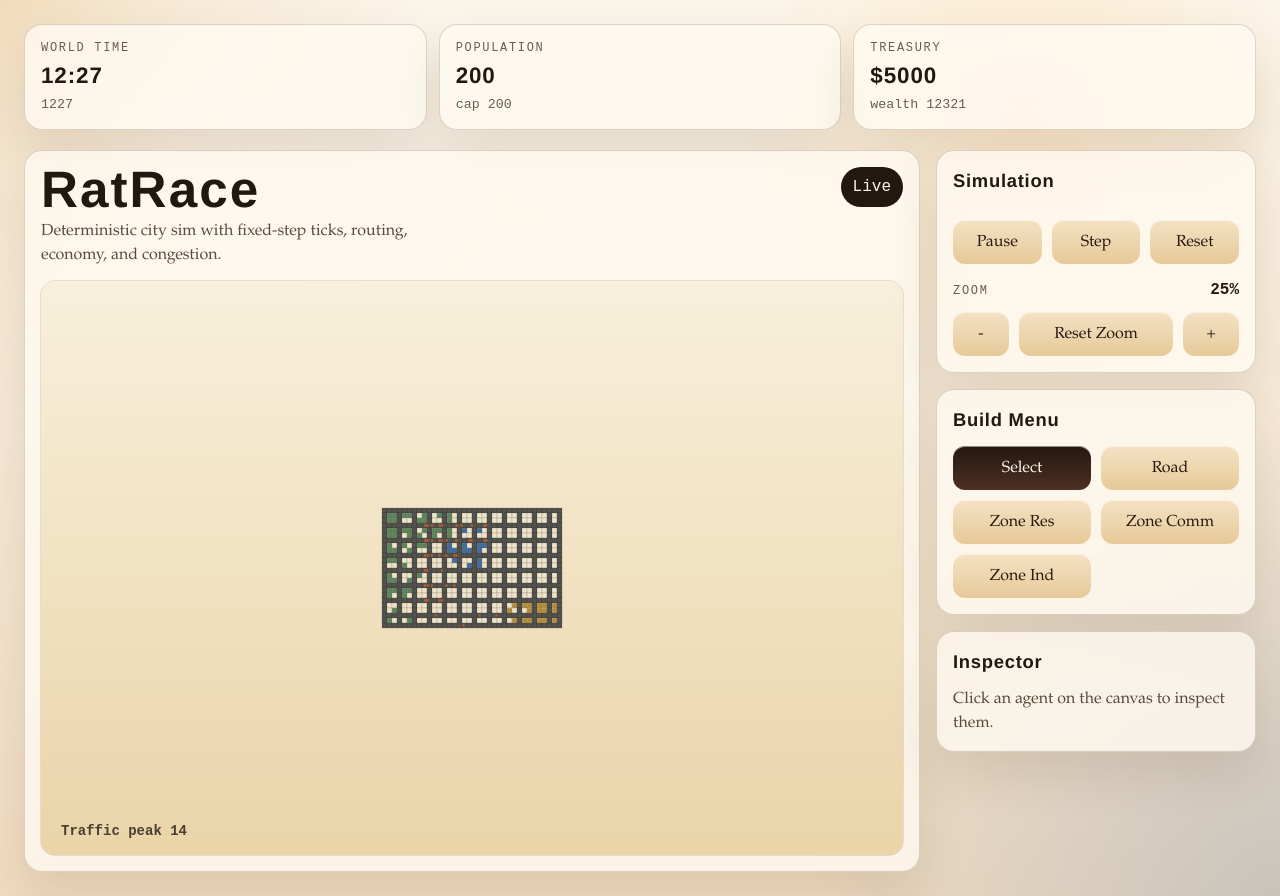
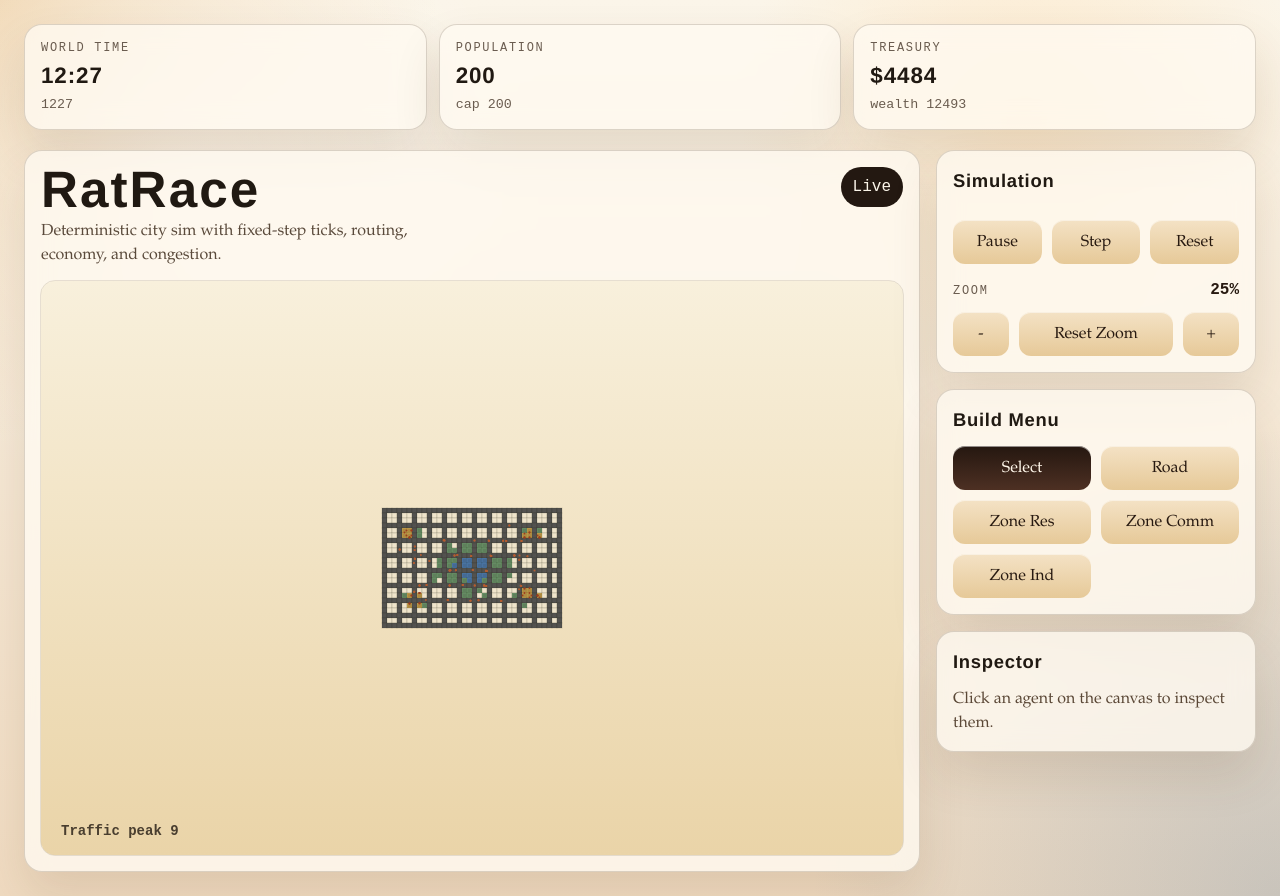
Before and after one commit to seutje/ratrace, a React (Vite) app: page / in a window 1280 px wide. Built offline with nearby package versions, Linux system fonts and the light colour scheme.

Commit message:
Better map.

```diff
--- a/src/sim/constants.ts
+++ b/src/sim/constants.ts
@@ -4,9 +4,12 @@ export const msPerTick = 1000 / ticksPerSecond;
 export const dayMinutes = 24 * 60;
 
 export const WORK_START_MINUTE = 9 * 60;
-export const WORK_END_MINUTE = 17 * 60;
+export const WORK_SHIFT_MINUTES = 8 * 60;
 export const SLEEP_START_MINUTE = 22 * 60;
 export const SLEEP_END_MINUTE = 6 * 60;
+export const SLEEP_MINIMUM_MINUTES = 6 * 60;
+export const SLEEP_TARGET_ENERGY = 85;
+export const SLEEP_ENERGY_RECOVERY_PER_TICK = 0.45;
 
 export const BASE_MOVE_SPEED = 0.1;
 export const ROAD_SPEED_MULTIPLIER = 2;
--- /dev/null
+++ b/src/sim/lanes.ts
@@ -0,0 +1,84 @@
+import { Agent, Point, TileType, WorldState } from './types';
+import { getTile, pointToTile, tileCenter, tileKey } from './utils';
+
+export type LaneDirection = 'east' | 'west' | 'north' | 'south';
+
+const LANE_OFFSET = 0.22;
+
+export const getLaneDirection = (from: Point, to: Point): LaneDirection | undefined => {
+  const dx = to.x - from.x;
+  const dy = to.y - from.y;
+
+  if (Math.abs(dx) + Math.abs(dy) !== 1) {
+    return undefined;
+  }
+
+  if (dx === 1) {
+    return 'east';
+  }
+  if (dx === -1) {
+    return 'west';
+  }
+  if (dy === 1) {
+    return 'south';
+  }
+  return 'north';
+};
+
+export const getRoadLaneCenter = (tile: Point, direction: LaneDirection): Point => {
+  switch (direction) {
+    case 'east':
+      return { x: tile.x + 0.5, y: tile.y + 0.5 + LANE_OFFSET };
+    case 'west':
+      return { x: tile.x + 0.5, y: tile.y + 0.5 - LANE_OFFSET };
+    case 'north':
+      return { x: tile.x + 0.5 + LANE_OFFSET, y: tile.y + 0.5 };
+    case 'south':
+      return { x: tile.x + 0.5 - LANE_OFFSET, y: tile.y + 0.5 };
+  }
+};
+
+export const getAgentLaneDirection = (agent: Pick<Agent, 'pos' | 'route' | 'routeIndex'>): LaneDirection | undefined => {
+  return getAgentLaneDirectionFromTile(agent, pointToTile(agent.pos));
+};
+
+export const getAgentLaneDirectionFromTile = (
+  agent: Pick<Agent, 'route' | 'routeIndex'>,
+  currentTile: Point,
+): LaneDirection | undefined => {
+  if (agent.routeIndex >= agent.route.length) {
+    return undefined;
+  }
+
+  return getLaneDirection(currentTile, agent.route[agent.routeIndex]!);
+};
+
+export const getAgentTrafficKey = (
+  world: Pick<WorldState, 'width' | 'height' | 'tiles'>,
+  agent: Pick<Agent, 'pos' | 'route' | 'routeIndex'>,
+  currentTile = pointToTile(agent.pos),
+  currentTileType = getTile(world, currentTile)?.type ?? TileType.Empty,
+) => {
+  const direction = currentTileType === TileType.Road ? getAgentLaneDirectionFromTile(agent, currentTile) : undefined;
+  return direction ? `${tileKey(currentTile)}:${direction}` : tileKey(currentTile);
+};
+
+export const getRouteTargetPoint = (
+  world: Pick<WorldState, 'width' | 'height' | 'tiles'>,
+  agent: Pick<Agent, 'pos' | 'route' | 'routeIndex'>,
+  currentTile = pointToTile(agent.pos),
+) => {
+  const targetTile = agent.route[agent.routeIndex];
+  if (!targetTile) {
+    return agent.pos;
+  }
+
+  const targetType = getTile(world, targetTile)?.type ?? TileType.Empty;
+  const direction = getLaneDirection(currentTile, targetTile);
+
+  if (targetType !== TileType.Road || !direction) {
+    return tileCenter(targetTile);
+  }
+
+  return getRoadLaneCenter(targetTile, direction);
+};
--- a/src/sim/stepWorld.ts
+++ b/src/sim/stepWorld.ts
@@ -10,10 +10,13 @@ import {
   SHOPPING_HUNGER_THRESHOLD,
   SHOP_PRICE,
   SLEEP_END_MINUTE,
+  SLEEP_ENERGY_RECOVERY_PER_TICK,
+  SLEEP_MINIMUM_MINUTES,
+  SLEEP_TARGET_ENERGY,
   SLEEP_ENERGY_THRESHOLD,
   SLEEP_START_MINUTE,
-  WORK_END_MINUTE,
   WORK_START_MINUTE,
+  WORK_SHIFT_MINUTES,
   dayMinutes,
   gameMinutesPerTick,
   msPerTick,
@@ -38,13 +41,21 @@ import {
   getTile,
   pointToTile,
   samePoint,
-  tileCenter,
-  tileKey,
   toClockNumber,
 } from './utils';
+import { getAgentTrafficKey, getRouteTargetPoint } from './lanes';
 
-const isWorkHours = (minutes: number) => minutes >= WORK_START_MINUTE && minutes < WORK_END_MINUTE;
+const isPastWorkStart = (minutes: number) => minutes >= WORK_START_MINUTE;
 const isSleepHours = (minutes: number) => minutes >= SLEEP_START_MINUTE || minutes < SLEEP_END_MINUTE;
+const hasActiveShift = (agent: Agent) => agent.shiftDay > 0 && agent.shiftWorkMinutes < WORK_SHIFT_MINUTES;
+const isCommittedToSleep = (agent: Agent, world: WorldState) =>
+  agent.sleepUntilTick !== undefined && world.tick < agent.sleepUntilTick;
+const getRequiredSleepTicks = (agent: Agent) => {
+  const minimumSleepTicks = Math.ceil(SLEEP_MINIMUM_MINUTES / gameMinutesPerTick);
+  const missingEnergy = Math.max(0, SLEEP_TARGET_ENERGY - agent.stats.energy);
+  const energyRecoveryTicks = Math.ceil(missingEnergy / SLEEP_ENERGY_RECOVERY_PER_TICK);
+  return Math.max(minimumSleepTicks, energyRecoveryTicks);
+};
 
 const getBuilding = (world: WorldState, buildingId: string) =>
   world.entities.buildings.find((building) => building.id === buildingId);
@@ -56,7 +67,9 @@ const computeTraffic = (world: WorldState) => {
   const traffic: Record<string, number> = {};
 
   world.entities.agents.forEach((agent) => {
-    const key = tileKey(pointToTile(agent.pos));
+    const currentTile = pointToTile(agent.pos);
+    const currentTileType = getTile(world, currentTile)?.type ?? TileType.Empty;
+    const key = getAgentTrafficKey(world, agent, currentTile, currentTileType);
     traffic[key] = (traffic[key] ?? 0) + 1;
   });
 
@@ -109,12 +122,12 @@ const moveAgent = (world: WorldState, agent: Agent) => {
 
   const currentTile = pointToTile(agent.pos);
   const currentTileType = getTile(world, currentTile)?.type ?? TileType.Empty;
-  const occupancy = world.traffic[tileKey(currentTile)] ?? 0;
+  const occupancy = world.traffic[getAgentTrafficKey(world, agent, currentTile, currentTileType)] ?? 0;
   const congestionFactor = currentTileType === TileType.Road ? getCongestionSpeedFactor(occupancy) : 1;
   const roadMultiplier = currentTileType === TileType.Road ? ROAD_SPEED_MULTIPLIER : 1;
   const stepDistance = BASE_MOVE_SPEED * roadMultiplier * congestionFactor;
 
-  const target = tileCenter(agent.route[agent.routeIndex]);
+  const target = getRouteTargetPoint(world, agent, currentTile);
   const remainingDistance = distance(agent.pos, target);
 
   if (remainingDistance <= stepDistance) {
@@ -130,25 +143,65 @@ const moveAgent = (world: WorldState, agent: Agent) => {
   };
 };
 
+const activateShiftIfDue = (world: WorldState, agent: Agent) => {
+  const shouldStartShift =
+    isPastWorkStart(world.minutesOfDay) && agent.shiftDay < world.day && agent.lastCompletedShiftDay < world.day;
+
+  if (!shouldStartShift) {
+    return;
+  }
+
+  agent.shiftDay = world.day;
+  agent.shiftWorkMinutes = 0;
+  agent.paidShiftWorkMinutes = 0;
+};
+
+const recordShiftWork = (agent: Agent, building: Building, world: WorldState) => {
+  if (!hasActiveShift(agent)) {
+    return;
+  }
+
+  agent.state = AgentState.Working;
+  agent.thought = 'Clocked in.';
+  agent.shiftWorkMinutes = Math.min(agent.shiftWorkMinutes + gameMinutesPerTick, WORK_SHIFT_MINUTES);
+
+  while (agent.shiftWorkMinutes - agent.paidShiftWorkMinutes >= 60) {
+    agent.wallet += HOURLY_WAGE;
+    building.stock += INDUSTRIAL_OUTPUT_PER_HOUR;
+    world.economy.treasury = Math.max(0, world.economy.treasury - HOURLY_WAGE);
+    agent.paidShiftWorkMinutes += 60;
+  }
+
+  if (agent.shiftWorkMinutes >= WORK_SHIFT_MINUTES) {
+    agent.lastCompletedShiftDay = world.day;
+    agent.thought = 'Shift done.';
+  }
+};
+
 const arriveAtBuilding = (agent: Agent, building: Building, world: WorldState) => {
-  const timeKey = `${world.day}-${Math.floor(world.minutesOfDay / 60)}`;
+  switch (building.kind) {
+    case BuildingKind.Residential: {
+      const committedToSleep = isCommittedToSleep(agent, world);
+      const shouldContinueSleeping =
+        agent.state === AgentState.Sleeping && (committedToSleep || isSleepHours(world.minutesOfDay));
+      const shouldStartSleepBlock = agent.stats.energy <= SLEEP_ENERGY_THRESHOLD || isSleepHours(world.minutesOfDay);
 
-  switch (building.kind) {
-    case BuildingKind.Residential:
-      agent.state = isSleepHours(world.minutesOfDay) ? AgentState.Sleeping : AgentState.Idle;
-      agent.thought = agent.state === AgentState.Sleeping ? 'Finally, a bed.' : 'Home for a minute.';
+      if (shouldContinueSleeping || shouldStartSleepBlock) {
+        if (!committedToSleep && agent.state !== AgentState.Sleeping) {
+          agent.sleepUntilTick = world.tick + getRequiredSleepTicks(agent);
+        }
+        agent.state = AgentState.Sleeping;
+        agent.thought = 'Finally, a bed.';
+        break;
+      }
+
+      agent.sleepUntilTick = undefined;
+      agent.state = AgentState.Idle;
+      agent.thought = 'Home for a minute.';
       break;
+    }
     case BuildingKind.Industrial:
-      if (isWorkHours(world.minutesOfDay)) {
-        agent.state = AgentState.Working;
-        agent.thought = 'Clocked in.';
-        if (agent.lastPaidKey !== timeKey) {
-          agent.wallet += HOURLY_WAGE;
-          building.stock += INDUSTRIAL_OUTPUT_PER_HOUR;
-          world.economy.treasury = Math.max(0, world.economy.treasury - HOURLY_WAGE);
-          agent.lastPaidKey = timeKey;
-        }
-      }
+      recordShiftWork(agent, building, world);
       break;
     case BuildingKind.Commercial:
       if (
@@ -176,7 +229,11 @@ const updateAgentStats = (agent: Agent) => {
   const shopping = agent.state === AgentState.Shopping;
 
   agent.stats.hunger = clamp(agent.stats.hunger + (sleeping ? 0.03 : 0.09), 0, MAX_STAT);
-  agent.stats.energy = clamp(agent.stats.energy + (sleeping ? 0.45 : working ? -0.08 : -0.04), 0, MAX_STAT);
+  agent.stats.energy = clamp(
+    agent.stats.energy + (sleeping ? SLEEP_ENERGY_RECOVERY_PER_TICK : working ? -0.08 : -0.04),
+    0,
+    MAX_STAT,
+  );
   agent.stats.happiness = clamp(
     100 - agent.stats.hunger * 0.45 - (MAX_STAT - agent.stats.energy) * 0.35 + (shopping ? 5 : 0),
     0,
@@ -215,12 +272,21 @@ const determineDestination = (world: WorldState, agent: Agent): AgentDestination
   const tile = pointToTile(agent.pos);
   const shoppingCooldownElapsed =
     agent.lastShoppedTick === undefined || world.tick - agent.lastShoppedTick >= SHOPPING_COOLDOWN_TICKS;
+  const sleepingAtHome =
+    home &&
+    isOnBuildingTile(agent, home) &&
+    agent.state === AgentState.Sleeping &&
+    (isCommittedToSleep(agent, world) || isSleepHours(world.minutesOfDay));
+
+  if (sleepingAtHome) {
+    return { buildingId: home.id, kind: 'home' };
+  }
 
   if (agent.stats.energy <= SLEEP_ENERGY_THRESHOLD && home) {
     return { buildingId: home.id, kind: 'home' };
   }
 
-  if (isWorkHours(world.minutesOfDay) && work) {
+  if (hasActiveShift(agent) && work) {
     return { buildingId: work.id, kind: 'work' };
   }
 
@@ -266,6 +332,7 @@ const applyDestinationState = (agent: Agent, destination?: AgentDestination) =>
 };
 
 const routeAgent = (world: WorldState, agent: Agent) => {
+  activateShiftIfDue(world, agent);
   const destination = determineDestination(world, agent);
   if (!destination) {
     agent.destination = undefined;
@@ -378,6 +445,11 @@ const runPopulationTurnover = (world: WorldState) => {
         destination: undefined,
         lastPaidKey: undefined,
         lastShoppedTick: undefined,
+        sleepUntilTick: undefined,
+        shiftDay: 0,
+        shiftWorkMinutes: 0,
+        paidShiftWorkMinutes: 0,
+        lastCompletedShiftDay: 0,
         daysInCity: 0,
       });
     }
--- a/src/sim/types.ts
+++ b/src/sim/types.ts
@@ -80,6 +80,11 @@ export type Agent = {
   destination?: AgentDestination;
   lastPaidKey?: string;
   lastShoppedTick?: number;
+  sleepUntilTick?: number;
+  shiftDay: number;
+  shiftWorkMinutes: number;
+  paidShiftWorkMinutes: number;
+  lastCompletedShiftDay: number;
   daysInCity: number;
 };
 
--- a/src/sim/world.ts
+++ b/src/sim/world.ts
@@ -22,6 +22,16 @@ type LotCandidate = {
   variation: number;
 };
 
+type NormalizedPoint = {
+  x: number;
+  y: number;
+};
+
+type ClusterPlan = {
+  center: NormalizedPoint;
+  count: number;
+};
+
 const setTileType = (tiles: Tile[], x: number, y: number, type: TileType) => {
   tiles[y * STARTER_WORLD_WIDTH + x] = { ...tiles[y * STARTER_WORLD_WIDTH + x], type };
 };
@@ -35,6 +45,20 @@ const lastNames = ['Ash', 'Bell', 'Cinder', 'Dune', 'Elm', 'Flint', 'Grove', 'Ha
 const residentialLabels = ['Court', 'House', 'Heights', 'Terrace', 'Square', 'Row'];
 const commercialLabels = ['Market', 'Corner', 'Arcade', 'Exchange', 'Mart', 'Bazaar'];
 const industrialLabels = ['Works', 'Yard', 'Foundry', 'Depot', 'Mill', 'Plant'];
+const industrialClusterPlans: ClusterPlan[] = [
+  { center: { x: 0.14, y: 0.2 }, count: 4 },
+  { center: { x: 0.84, y: 0.2 }, count: 4 },
+  { center: { x: 0.18, y: 0.78 }, count: 4 },
+  { center: { x: 0.82, y: 0.74 }, count: industrialBuildingCount - 12 },
+];
+const residentialPocketPlans: ClusterPlan[] = [
+  { center: industrialClusterPlans[0]!.center, count: 2 },
+  { center: industrialClusterPlans[1]!.center, count: 2 },
+  { center: industrialClusterPlans[2]!.center, count: 2 },
+  { center: industrialClusterPlans[3]!.center, count: 2 },
+];
+const residentialPocketCount = residentialPocketPlans.reduce((sum, cluster) => sum + cluster.count, 0);
+const centralResidentialCount = residentialBuildingCount - residentialPocketCount;
 
 const isRoadTile = (x: number, y: number) =>
   x === 0 ||
@@ -66,22 +90,51 @@ const buildLots = (rng: () => number) => {
   return lots;
 };
 
-const scoreResidentialLot = ({ point, variation }: LotCandidate) => {
-  const nx = point.x / (STARTER_WORLD_WIDTH - 1);
-  const ny = point.y / (STARTER_WORLD_HEIGHT - 1);
-  return (1 - nx) * 1.1 + (1 - ny) * 0.35 + variation * 0.45;
+const normalizePoint = ({ x, y }: Point): NormalizedPoint => ({
+  x: x / (STARTER_WORLD_WIDTH - 1),
+  y: y / (STARTER_WORLD_HEIGHT - 1),
+});
+
+const getCenterDistance = ({ x, y }: NormalizedPoint) => Math.hypot(x - 0.5, y - 0.5);
+
+const getEdgeBias = ({ x, y }: NormalizedPoint) => Math.max(Math.abs(x - 0.5) / 0.5, Math.abs(y - 0.5) / 0.5);
+
+const getAxisBias = ({ x, y }: NormalizedPoint) => 1 - Math.min(Math.abs(x - 0.5), Math.abs(y - 0.5)) / 0.5;
+
+const getClusterInfluence = (
+  { x, y }: NormalizedPoint,
+  center: NormalizedPoint,
+  spreadX: number,
+  spreadY: number,
+) => {
+  const dx = (x - center.x) / spreadX;
+  const dy = (y - center.y) / spreadY;
+  return Math.max(0, 1 - Math.hypot(dx, dy));
+};
+
+const scoreCentralResidentialLot = ({ point, variation }: LotCandidate) => {
+  const normalized = normalizePoint(point);
+  const centerBias = Math.max(0, 1 - getCenterDistance(normalized) / 0.65);
+  return centerBias * 1.4 + getAxisBias(normalized) * 0.3 + variation * 0.2;
 };
 
 const scoreCommercialLot = ({ point, variation }: LotCandidate) => {
-  const nx = point.x / (STARTER_WORLD_WIDTH - 1);
-  const ny = point.y / (STARTER_WORLD_HEIGHT - 1);
-  return 1.4 - Math.abs(nx - 0.48) * 1.8 - Math.abs(ny - 0.35) * 1.5 + variation * 0.5;
+  const normalized = normalizePoint(point);
+  const centerBias = Math.max(0, 1 - getCenterDistance(normalized) / 0.48);
+  return centerBias * 1.7 + getAxisBias(normalized) * 0.45 + variation * 0.15;
 };
 
-const scoreIndustrialLot = ({ point, variation }: LotCandidate) => {
-  const nx = point.x / (STARTER_WORLD_WIDTH - 1);
-  const ny = point.y / (STARTER_WORLD_HEIGHT - 1);
-  return nx * 0.95 + ny * 0.9 + variation * 0.45;
+const scoreResidentialPocketLot = (lot: LotCandidate, cluster: ClusterPlan) => {
+  const normalized = normalizePoint(lot.point);
+  const clusterBias = getClusterInfluence(normalized, cluster.center, 0.18, 0.18);
+  return clusterBias * 1.6 + getEdgeBias(normalized) * 0.25 + lot.variation * 0.15;
+};
+
+const scoreIndustrialLot = (lot: LotCandidate, cluster: ClusterPlan) => {
+  const normalized = normalizePoint(lot.point);
+  const clusterBias = getClusterInfluence(normalized, cluster.center, 0.22, 0.2);
+  const centerPenalty = getCenterDistance(normalized);
+  return clusterBias * 2 + getEdgeBias(normalized) * 0.5 - centerPenalty * 0.4 + lot.variation * 0.12;
 };
 
 const pickLots = (
@@ -102,6 +155,29 @@ const pickLots = (
 const withoutSelectedLots = (lots: LotCandidate[], selected: LotCandidate[]) => {
   const taken = new Set(selected.map(({ point }) => `${point.x},${point.y}`));
   return lots.filter(({ point }) => !taken.has(`${point.x},${point.y}`));
+};
+
+const pickClusterLots = (
+  lots: LotCandidate[],
+  clusters: ClusterPlan[],
+  scoreLot: (lot: LotCandidate, cluster: ClusterPlan) => number,
+  fallbackScoreLot: (lot: LotCandidate) => number,
+) => {
+  let remaining = lots;
+  const selected: LotCandidate[] = [];
+
+  clusters.forEach((cluster) => {
+    const clusterSelection = pickLots(remaining, cluster.count, (lot) => scoreLot(lot, cluster));
+    selected.push(...clusterSelection);
+    remaining = withoutSelectedLots(remaining, clusterSelection);
+  });
+
+  const totalCount = clusters.reduce((sum, cluster) => sum + cluster.count, 0);
+  if (selected.length < totalCount) {
+    selected.push(...pickLots(remaining, totalCount - selected.length, fallbackScoreLot));
+  }
+
+  return selected;
 };
 
 const createBuildingLabel = (
@@ -158,13 +234,25 @@ export const createStarterWorld = (seed = STARTER_WORLD_SEED): WorldState => {
   }
 
   const lots = buildLots(rng);
-  const residentialLots = pickLots(lots, residentialBuildingCount, scoreResidentialLot);
-  const commercialLots = pickLots(withoutSelectedLots(lots, residentialLots), commercialBuildingCount, scoreCommercialLot);
-  const industrialLots = pickLots(
-    withoutSelectedLots(withoutSelectedLots(lots, residentialLots), commercialLots),
-    industrialBuildingCount,
+  const industrialLots = pickClusterLots(
+    lots,
+    industrialClusterPlans,
     scoreIndustrialLot,
+    (lot) => industrialClusterPlans.reduce((best, cluster) => Math.max(best, scoreIndustrialLot(lot, cluster)), -Infinity),
   );
+  const lotsWithoutIndustry = withoutSelectedLots(lots, industrialLots);
+  const commercialLots = pickLots(lotsWithoutIndustry, commercialBuildingCount, scoreCommercialLot);
+  const lotsWithoutCommercial = withoutSelectedLots(lotsWithoutIndustry, commercialLots);
+  const residentialPocketLots = pickClusterLots(
+    lotsWithoutCommercial,
+    residentialPocketPlans,
+    scoreResidentialPocketLot,
+    scoreCentralResidentialLot,
+  );
+  const residentialLots = [
+    ...pickLots(withoutSelectedLots(lotsWithoutCommercial, residentialPocketLots), centralResidentialCount, scoreCentralResidentialLot),
+    ...residentialPocketLots,
+  ];
 
   const buildings: Building[] = [
     ...createDistrictBuildings(
@@ -243,6 +331,11 @@ export const createStarterWorld = (seed = STARTER_WORLD_SEED): WorldState => {
       destination: undefined,
       lastPaidKey: undefined,
       lastShoppedTick: undefined,
+      sleepUntilTick: undefined,
+      shiftDay: 0,
+      shiftWorkMinutes: 0,
+      paidShiftWorkMinutes: 0,
+      lastCompletedShiftDay: 0,
       daysInCity: 0,
     };
   });
```
Also changed, not shown: 1 other file (tests, documents, lock files or other folders).
